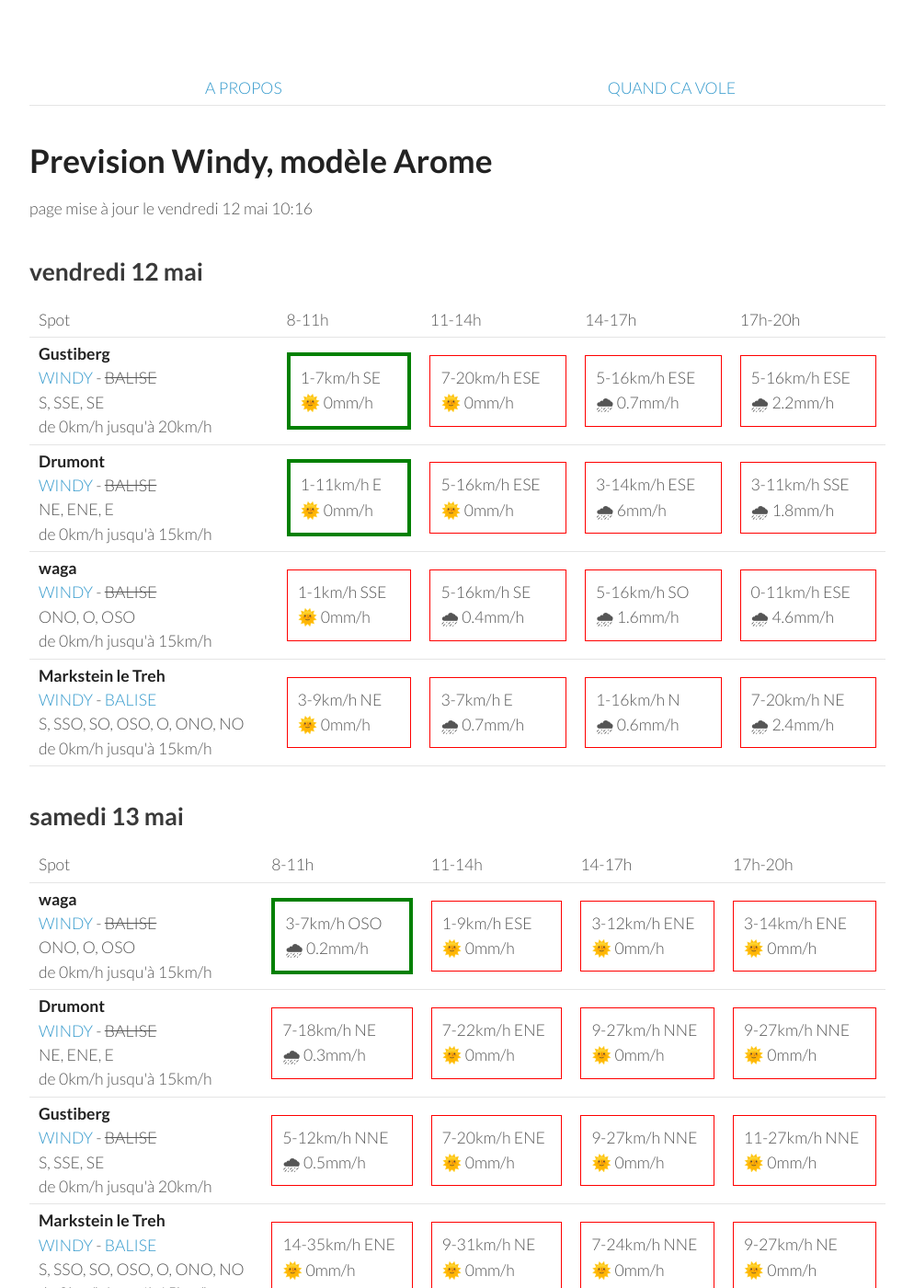
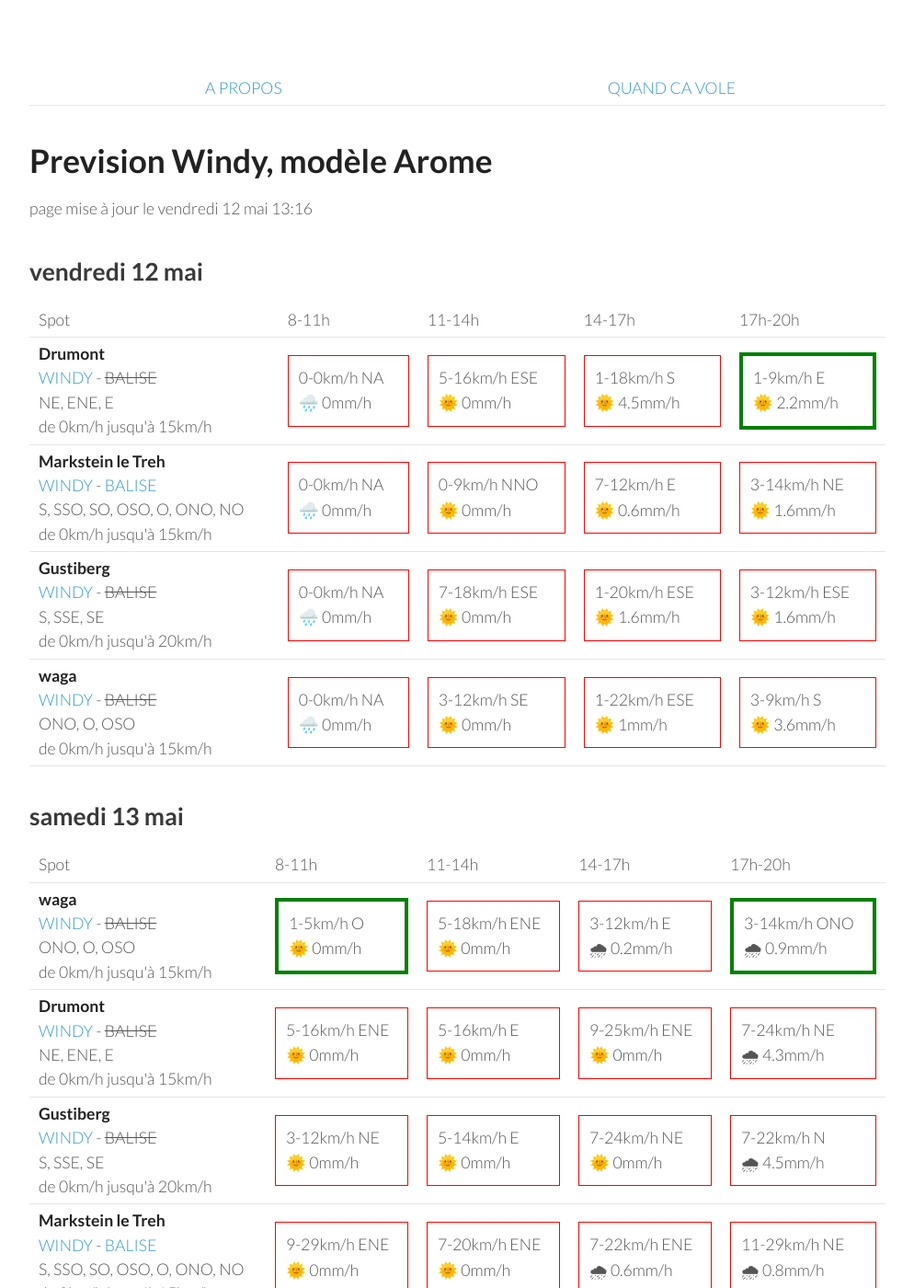
Before and after one commit to parapente-dans-le-nord/parapente-dans-le-nord.github.io, a Jekyll site: the page built from vosges.markdown, in a window 1280 px wide and 1400 px high. Shown: the whole window at 92% size, without its empty margins (26-1020 px from the left). Built offline with Jekyll 4.4.1, drawn with Linux system fonts in a browser that asks for light colours.

Commit message:
update index.markdown

```diff
--- a/vosges.markdown
+++ b/vosges.markdown
@@ -7,7 +7,7 @@ title:  "Tous les spots"
 {: .links}
 
 # Prevision Windy, modèle Arome
-page mise à jour le vendredi 12 mai 10:16
+page mise à jour le vendredi 12 mai 13:16
 
 ## vendredi 12 mai
 
@@ -22,43 +22,39 @@ page mise à jour le vendredi 12 mai 10:16
       <td>17h-20h</td>
     </tr>
 <tr>
-        <td><strong>Gustiberg</strong><br><a href="https://windy.com/47.894/6.934?47.891,6.934,15,m:eYYagmI">WINDY</a> - <span class="no-balise"> BALISE </span><br> <span class="vent-favorable">S, SSE, SE</span><br><span class="force-vent">de 0km/h jusqu'à 20km/h</span> </td>
+        <td><strong>Drumont</strong><br><a href="https://windy.com/47.898/6.919?47.687,6.919,9,m:eYYagmG">WINDY</a> - <span class="no-balise"> BALISE </span><br> <span class="vent-favorable">NE, ENE, E</span><br><span class="force-vent">de 0km/h jusqu'à 15km/h</span> </td>
 
-            <td><div class="flyable"><p>1-7km/h SE</p><p>🌞 0mm/h</p></div></td>
-            <td><div class="not-flyable"><p>7-20km/h ESE</p><p>🌞 0mm/h</p></div></td>
-            <td><div class="not-flyable"><p>5-16km/h ESE</p><p>🌧 0.7mm/h</p></div></td>
-            <td><div class="not-flyable"><p>5-16km/h ESE</p><p>🌧 2.2mm/h</p></div></td>
-
+            <td><div class="not-flyable"><p>0-0km/h NA</p><p>🌧️ 0mm/h</p></div></td>
+            <td><div class="not-flyable"><p>5-16km/h ESE</p><p>🌞 0mm/h</p></div></td>
+            <td><div class="not-flyable"><p>1-18km/h S</p><p>🌞 4.5mm/h</p></div></td>
+            <td><div class="flyable"><p>1-9km/h E</p><p>🌞 2.2mm/h</p></div></td>
 
     </tr>
 <tr>
-        <td><strong>Drumont</strong><br><a href="https://windy.com/47.898/6.919?47.687,6.919,9,m:eYYagmG">WINDY</a> - <span class="no-balise"> BALISE </span><br> <span class="vent-favorable">NE, ENE, E</span><br><span class="force-vent">de 0km/h jusqu'à 15km/h</span> </td>
+        <td><strong>Markstein le Treh</strong><br><a href="https://windy.com/47.926/7.012?47.505,7.012,8,m:eY1agmQ">WINDY</a> - <span class=""><a href="http://www.balisemeteo.com/balise.php?idBalise=136">BALISE</a> </span><br> <span class="vent-favorable">S, SSO, SO, OSO, O, ONO, NO</span><br><span class="force-vent">de 0km/h jusqu'à 15km/h</span> </td>
 
-            <td><div class="flyable"><p>1-11km/h E</p><p>🌞 0mm/h</p></div></td>
-            <td><div class="not-flyable"><p>5-16km/h ESE</p><p>🌞 0mm/h</p></div></td>
-            <td><div class="not-flyable"><p>3-14km/h ESE</p><p>🌧 6mm/h</p></div></td>
-            <td><div class="not-flyable"><p>3-11km/h SSE</p><p>🌧 1.8mm/h</p></div></td>
+            <td><div class="not-flyable"><p>0-0km/h NA</p><p>🌧️ 0mm/h</p></div></td>
+            <td><div class="not-flyable"><p>0-9km/h NNO</p><p>🌞 0mm/h</p></div></td>
+            <td><div class="not-flyable"><p>7-12km/h E</p><p>🌞 0.6mm/h</p></div></td>
+            <td><div class="not-flyable"><p>3-14km/h NE</p><p>🌞 1.6mm/h</p></div></td>
 
+    </tr>
+<tr>
+        <td><strong>Gustiberg</strong><br><a href="https://windy.com/47.894/6.934?47.891,6.934,15,m:eYYagmI">WINDY</a> - <span class="no-balise"> BALISE </span><br> <span class="vent-favorable">S, SSE, SE</span><br><span class="force-vent">de 0km/h jusqu'à 20km/h</span> </td>
+
+            <td><div class="not-flyable"><p>0-0km/h NA</p><p>🌧️ 0mm/h</p></div></td>
+            <td><div class="not-flyable"><p>7-18km/h ESE</p><p>🌞 0mm/h</p></div></td>
+            <td><div class="not-flyable"><p>1-20km/h ESE</p><p>🌞 1.6mm/h</p></div></td>
+            <td><div class="not-flyable"><p>3-12km/h ESE</p><p>🌞 1.6mm/h</p></div></td>
 
     </tr>
 <tr>
         <td><strong>waga</strong><br><a href="https://windy.com/47.903/6.996?47.900,6.983,15">WINDY</a> - <span class="no-balise"> BALISE </span><br> <span class="vent-favorable">ONO, O, OSO</span><br><span class="force-vent">de 0km/h jusqu'à 15km/h</span> </td>
 
-            <td><div class="not-flyable"><p>1-1km/h SSE</p><p>🌞 0mm/h</p></div></td>
-            <td><div class="not-flyable"><p>5-16km/h SE</p><p>🌧 0.4mm/h</p></div></td>
-            <td><div class="not-flyable"><p>5-16km/h SO</p><p>🌧 1.6mm/h</p></div></td>
-            <td><div class="not-flyable"><p>0-11km/h ESE</p><p>🌧 4.6mm/h</p></div></td>
-
-
-    </tr>
-<tr>
-        <td><strong>Markstein le Treh</strong><br><a href="https://windy.com/47.926/7.012?47.505,7.012,8,m:eY1agmQ">WINDY</a> - <span class=""><a href="http://www.balisemeteo.com/balise.php?idBalise=136">BALISE</a> </span><br> <span class="vent-favorable">S, SSO, SO, OSO, O, ONO, NO</span><br><span class="force-vent">de 0km/h jusqu'à 15km/h</span> </td>
-
-            <td><div class="not-flyable"><p>3-9km/h NE</p><p>🌞 0mm/h</p></div></td>
-            <td><div class="not-flyable"><p>3-7km/h E</p><p>🌧 0.7mm/h</p></div></td>
-            <td><div class="not-flyable"><p>1-16km/h N</p><p>🌧 0.6mm/h</p></div></td>
-            <td><div class="not-flyable"><p>7-20km/h NE</p><p>🌧 2.4mm/h</p></div></td>
-
+            <td><div class="not-flyable"><p>0-0km/h NA</p><p>🌧️ 0mm/h</p></div></td>
+            <td><div class="not-flyable"><p>3-12km/h SE</p><p>🌞 0mm/h</p></div></td>
+            <td><div class="not-flyable"><p>1-22km/h ESE</p><p>🌞 1mm/h</p></div></td>
+            <td><div class="not-flyable"><p>3-9km/h S</p><p>🌞 3.6mm/h</p></div></td>
 
     </tr>
 
@@ -80,40 +76,40 @@ page mise à jour le vendredi 12 mai 10:16
 <tr>
         <td><strong>waga</strong><br><a href="https://windy.com/47.903/6.996?47.900,6.983,15">WINDY</a> - <span class="no-balise"> BALISE </span><br> <span class="vent-favorable">ONO, O, OSO</span><br><span class="force-vent">de 0km/h jusqu'à 15km/h</span> </td>
 
-            <td><div class="flyable"><p>3-7km/h OSO</p><p>🌧 0.2mm/h</p></div></td>
-            <td><div class="not-flyable"><p>1-9km/h ESE</p><p>🌞 0mm/h</p></div></td>
-            <td><div class="not-flyable"><p>3-12km/h ENE</p><p>🌞 0mm/h</p></div></td>
-            <td><div class="not-flyable"><p>3-14km/h ENE</p><p>🌞 0mm/h</p></div></td>
+            <td><div class="flyable"><p>1-5km/h O</p><p>🌞 0mm/h</p></div></td>
+            <td><div class="not-flyable"><p>5-18km/h ENE</p><p>🌞 0mm/h</p></div></td>
+            <td><div class="not-flyable"><p>3-12km/h E</p><p>🌧 0.2mm/h</p></div></td>
+            <td><div class="flyable"><p>3-14km/h ONO</p><p>🌧 0.9mm/h</p></div></td>
 
 
     </tr>
 <tr>
         <td><strong>Drumont</strong><br><a href="https://windy.com/47.898/6.919?47.687,6.919,9,m:eYYagmG">WINDY</a> - <span class="no-balise"> BALISE </span><br> <span class="vent-favorable">NE, ENE, E</span><br><span class="force-vent">de 0km/h jusqu'à 15km/h</span> </td>
 
-            <td><div class="not-flyable"><p>7-18km/h NE</p><p>🌧 0.3mm/h</p></div></td>
-            <td><div class="not-flyable"><p>7-22km/h ENE</p><p>🌞 0mm/h</p></div></td>
-            <td><div class="not-flyable"><p>9-27km/h NNE</p><p>🌞 0mm/h</p></div></td>
-            <td><div class="not-flyable"><p>9-27km/h NNE</p><p>🌞 0mm/h</p></div></td>
+            <td><div class="not-flyable"><p>5-16km/h ENE</p><p>🌞 0mm/h</p></div></td>
+            <td><div class="not-flyable"><p>5-16km/h E</p><p>🌞 0mm/h</p></div></td>
+            <td><div class="not-flyable"><p>9-25km/h ENE</p><p>🌞 0mm/h</p></div></td>
+            <td><div class="not-flyable"><p>7-24km/h NE</p><p>🌧 4.3mm/h</p></div></td>
 
 
     </tr>
 <tr>
         <td><strong>Gustiberg</strong><br><a href="https://windy.com/47.894/6.934?47.891,6.934,15,m:eYYagmI">WINDY</a> - <span class="no-balise"> BALISE </span><br> <span class="vent-favorable">S, SSE, SE</span><br><span class="force-vent">de 0km/h jusqu'à 20km/h</span> </td>
 
-            <td><div class="not-flyable"><p>5-12km/h NNE</p><p>🌧 0.5mm/h</p></div></td>
-            <td><div class="not-flyable"><p>7-20km/h ENE</p><p>🌞 0mm/h</p></div></td>
-            <td><div class="not-flyable"><p>9-27km/h NNE</p><p>🌞 0mm/h</p></div></td>
-            <td><div class="not-flyable"><p>11-27km/h NNE</p><p>🌞 0mm/h</p></div></td>
+            <td><div class="not-flyable"><p>3-12km/h NE</p><p>🌞 0mm/h</p></div></td>
+            <td><div class="not-flyable"><p>5-14km/h E</p><p>🌞 0mm/h</p></div></td>
+            <td><div class="not-flyable"><p>7-24km/h NE</p><p>🌞 0mm/h</p></div></td>
+            <td><div class="not-flyable"><p>7-22km/h N</p><p>🌧 4.5mm/h</p></div></td>
 
 
     </tr>
 <tr>
         <td><strong>Markstein le Treh</strong><br><a href="https://windy.com/47.926/7.012?47.505,7.012,8,m:eY1agmQ">WINDY</a> - <span class=""><a href="http://www.balisemeteo.com/balise.php?idBalise=136">BALISE</a> </span><br> <span class="vent-favorable">S, SSO, SO, OSO, O, ONO, NO</span><br><span class="force-vent">de 0km/h jusqu'à 15km/h</span> </td>
 
-            <td><div class="not-flyable"><p>14-35km/h ENE</p><p>🌞 0mm/h</p></div></td>
-            <td><div class="not-flyable"><p>9-31km/h NE</p><p>🌞 0mm/h</p></div></td>
-            <td><div class="not-flyable"><p>7-24km/h NNE</p><p>🌞 0mm/h</p></div></td>
-            <td><div class="not-flyable"><p>9-27km/h NE</p><p>🌞 0mm/h</p></div></td>
+            <td><div class="not-flyable"><p>9-29km/h ENE</p><p>🌞 0mm/h</p></div></td>
+            <td><div class="not-flyable"><p>7-20km/h ENE</p><p>🌞 0mm/h</p></div></td>
+            <td><div class="not-flyable"><p>7-22km/h ENE</p><p>🌧 0.6mm/h</p></div></td>
+            <td><div class="not-flyable"><p>11-29km/h NE</p><p>🌧 0.8mm/h</p></div></td>
 
 
     </tr>
```
